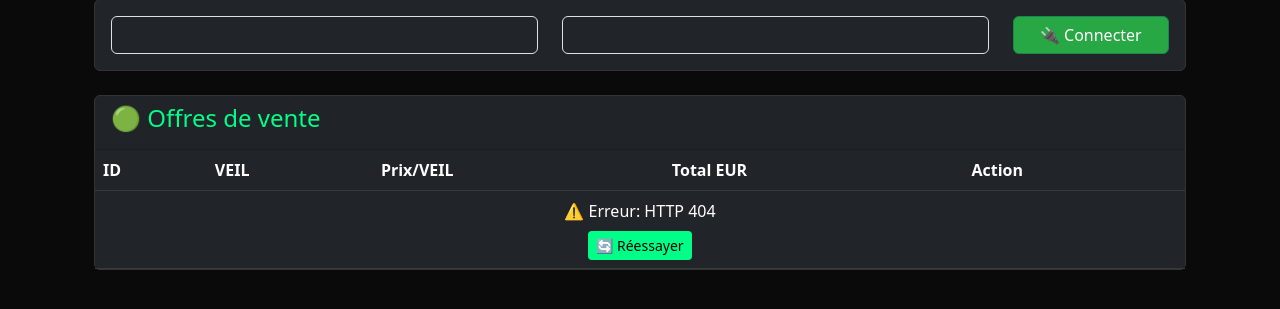
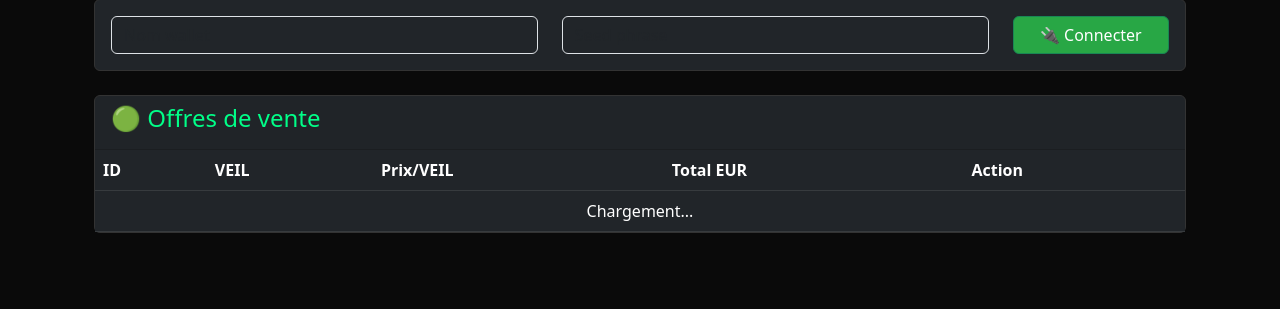
Before and after one commit to mat-prog310/veilcoin, a Flask app: template templates/p2p.html in a window 1280 px wide. Shown: the part 260-569 px from the top of the page. Run offline with Flask 3, Linux system fonts and the light colour scheme; the template is opened without the code that fills it, so the values that code supplies are empty.

Commit message:
Update p2p.html

```diff
--- a/templates/p2p.html
+++ b/templates/p2p.html
@@ -54,17 +54,9 @@
                     <div class="table-responsive">
                         <table class="table table-dark table-hover mb-0">
                             <thead>
-                                <tr>
-                                    <th>ID</th>
-                                    <th>VEIL</th>
-                                    <th>Prix/VEIL</th>
-                                    <th>Total EUR</th>
-                                    <th>Action</th>
-                                </tr>
+                                <tr><th>ID</th><th>VEIL</th><th>Prix/VEIL</th><th>Total EUR</th><th>Action</th></tr>
                             </thead>
-                            <tbody id="orders-list">
-                                <tr><td colspan="5" class="text-center">⏳ Chargement des offres...</td></tr>
-                            </tbody>
+                            <tbody id="orders-list"><tr><td colspan="5" class="text-center">Chargement...</td></tr></tbody>
                         </table>
                     </div>
                 </div>
@@ -106,19 +98,8 @@
                 <div class="card-body p-0">
                     <div class="table-responsive">
                         <table class="table table-dark table-hover mb-0">
-                            <thead>
-                                <tr>
-                                    <th>ID</th>
-                                    <th>VEIL</th>
-                                    <th>Prix</th>
-                                    <th>Total</th>
-                                    <th>Statut</th>
-                                    <th>Action</th>
-                                </tr>
-                            </thead>
-                            <tbody id="my-orders-list">
-                                <tr><td colspan="6" class="text-center">Connectez-vous d'abord</td></tr>
-                            </tbody>
+                            <thead><tr><th>ID</th><th>VEIL</th><th>Prix</th><th>Total</th><th>Statut</th><th>Action</th></tr></thead>
+                            <tbody id="my-orders-list"><tr><td colspan="6" class="text-center">Connectez-vous d'abord</td></tr></tbody>
                         </table>
                     </div>
                 </div>
@@ -134,19 +115,8 @@
                 <div class="card-body p-0">
                     <div class="table-responsive">
                         <table class="table table-dark table-hover mb-0">
-                            <thead>
-                                <tr>
-                                    <th>Date</th>
-                                    <th>Vendeur</th>
-                                    <th>Acheteur</th>
-                                    <th>VEIL</th>
-                                    <th>Prix/VEIL</th>
-                                    <th>Total</th>
-                                </tr>
-                            </thead>
-                            <tbody id="history-list">
-                                <tr><td colspan="6" class="text-center">Chargement...</td></tr>
-                            </tbody>
+                            <thead><tr><th>Date</th><th>Vendeur</th><th>Acheteur</th><th>VEIL</th><th>Prix/VEIL</th><th>Total</th></tr></thead>
+                            <tbody id="history-list"><tr><td colspan="6" class="text-center">Chargement...</td></tr></tbody>
                         </table>
                     </div>
                 </div>
@@ -155,7 +125,7 @@
     </div>
 </div>
 
-<!-- POPUPS -->
+<!-- POPUP ACHETER -->
 <div id="buy-modal" style="display:none; position:fixed; top:50%; left:50%; transform:translate(-50%,-50%); background:#1a1a1a; padding:20px; border-radius:10px; z-index:1000; min-width:350px; border:1px solid #00ff88;">
     <h4 style="color:#00ff88;">🟢 Acheter des VEIL</h4>
     <p id="buy-details" style="color:white;"></p>
@@ -165,15 +135,17 @@
     <button id="close-modal" class="btn btn-secondary w-100">❌ Fermer</button>
 </div>
 
+<!-- POPUP PAIEMENT - L'EMAIL VENDEUR S'AFFICHE ICI -->
 <div id="pay-modal" style="display:none; position:fixed; top:50%; left:50%; transform:translate(-50%,-50%); background:#1a1a1a; padding:20px; border-radius:10px; z-index:1000; min-width:350px; border:1px solid #ffc107;">
     <h4 style="color:#ffc107;">📧 Paiement PayPal</h4>
-    <p style="color:white;">📧 Email du vendeur : <strong id="seller-email" style="color:#00ff88;"></strong></p>
+    <p style="color:white;">📧 Email du vendeur : <strong id="seller-email-display" style="color:#00ff88;"></strong></p>
     <p style="color:white;">💰 Montant à payer : <strong id="pay-amount" style="color:#00ff88;"></strong> EUR</p>
     <p style="color:#ff8888; font-size:12px;">⚠️ Après avoir payé sur PayPal, cliquez sur "J'ai payé"</p>
     <button id="confirm-payment-btn" class="btn btn-warning w-100 mb-2">💸 J'ai payé</button>
     <button id="close-pay-modal" class="btn btn-secondary w-100">❌ Fermer</button>
 </div>
 
+<!-- POPUP CONFIRMATION -->
 <div id="confirm-modal" style="display:none; position:fixed; top:50%; left:50%; transform:translate(-50%,-50%); background:#1a1a1a; padding:20px; border-radius:10px; z-index:1000; min-width:300px; border:1px solid #00ff88;">
     <h4 style="color:#00ff88;">🔐 Confirmation</h4>
     <p style="color:white;">Confirmez-vous avoir reçu les VEIL ?</p>
@@ -236,33 +208,21 @@ async function loadHistory() {
             </tr>
         `).join('');
     } catch(e) {
-        console.error('Erreur loadHistory:', e);
-        document.getElementById('history-list').innerHTML = '<tr><td colspan="6" class="text-center">⚠️ Erreur de chargement</td></tr>';
+        console.error(e);
     }
 }
 
-// Charger les offres - VERSION CORRIGÉE
+// Charger les offres
 async function loadOrders() {
-    console.log("🔄 loadOrders appelée");
-    const tbody = document.getElementById('orders-list');
-    tbody.innerHTML = '<tr><td colspan="5" class="text-center">⏳ Chargement...</td></tr>';
-
     try {
-        const response = await fetch('/api/p2p/orders');
-        console.log("📡 Status:", response.status);
-
-        if (!response.ok) {
-            throw new Error(`HTTP ${response.status}`);
-        }
-
-        const data = await response.json();
-        console.log("📦 Données reçues:", data);
-
+        const res = await fetch('/api/p2p/orders');
+        if (!res.ok) throw new Error('Erreur serveur');
+        const data = await res.json();
+        const tbody = document.getElementById('orders-list');
         if (!data.orders || data.orders.length === 0) {
-            tbody.innerHTML = '<tr><td colspan="5" class="text-center">📭 Aucune offre de vente</td></tr>';
+            tbody.innerHTML = '<tr><td colspan="5" class="text-center">Aucune offre de vente</td></tr>';
             return;
         }
-
         tbody.innerHTML = data.orders.map(o => `
             <tr>
                 <td class="text-center">${o.id}</td>
@@ -272,17 +232,14 @@ async function loadOrders() {
                 <td class="text-center"><button class="btn btn-sm btn-success" onclick="buyOrder('${o.id}', ${o.amount_veil}, ${o.total_eur})">🟢 Acheter</button></td>
             </tr>
         `).join('');
-
-    } catch(error) {
-        console.error("❌ Erreur:", error);
-        tbody.innerHTML = `<tr><td colspan="5" class="text-center">⚠️ Erreur: ${error.message}<br><button onclick="loadOrders()" class="btn btn-sm btn-primary mt-2">🔄 Réessayer</button></td></tr>`;
+    } catch(e) {
+        console.error(e);
     }
 }
 
 // Charger mes offres
 async function loadMyOrders() {
     if (!currentWallet) return;
-    console.log("🔄 loadMyOrders appelée");
     try {
         const res = await fetch(`/api/p2p/my-orders?wallet=${currentWallet}`);
         if (!res.ok) throw new Error('Erreur serveur');
@@ -303,7 +260,7 @@ async function loadMyOrders() {
             </tr>
         `).join('');
     } catch(e) {
-        console.error('Erreur loadMyOrders:', e);
+        console.error(e);
     }
 }
 
@@ -359,7 +316,7 @@ document.getElementById('confirm-buy-btn').onclick = async () => {
         const data = await res.json();
         if (data.success) {
             document.getElementById('buy-modal').style.display = 'none';
-            document.getElementById('seller-email').innerHTML = "Email révélé après paiement";
+            document.getElementById('seller-email-display').innerHTML = "Email révélé après paiement";
             document.getElementById('pay-amount').innerHTML = data.amount_eur;
             document.getElementById('pay-modal').style.display = 'block';
         } else {
@@ -370,6 +327,7 @@ document.getElementById('confirm-buy-btn').onclick = async () => {
     }
 };
 
+// Paiement - AFFICHE L'EMAIL DU VENDEUR
 document.getElementById('confirm-payment-btn').onclick = async () => {
     try {
         const res = await fetch('/api/p2p/pay', {
@@ -378,8 +336,10 @@ document.getElementById('confirm-payment-btn').onclick = async () => {
             body: JSON.stringify({order_id: currentOrderId, buyer: currentWallet})
         });
         const data = await res.json();
+        console.log("Réponse /api/p2p/pay:", data);
+
         if (data.success) {
-            document.getElementById('seller-email').innerHTML = data.seller_email;
+            document.getElementById('seller-email-display').innerHTML = data.seller_email;
             document.getElementById('pay-amount').innerHTML = data.amount_eur;
             alert('Paiement confirmé ! Attendez la confirmation du vendeur');
             document.getElementById('confirm-modal').style.display = 'block';
@@ -462,9 +422,5 @@ document.getElementById('close-confirm-modal').onclick = () => document.getEleme
 
 // Auto-refresh
 setInterval(() => { if(currentWallet) { loadOrders(); loadMyOrders(); } }, 30000);
-
-// Chargement initial
-console.log("Page P2P chargée, lancement loadOrders()");
-loadOrders();
 </script>
 {% endblock %}
```
